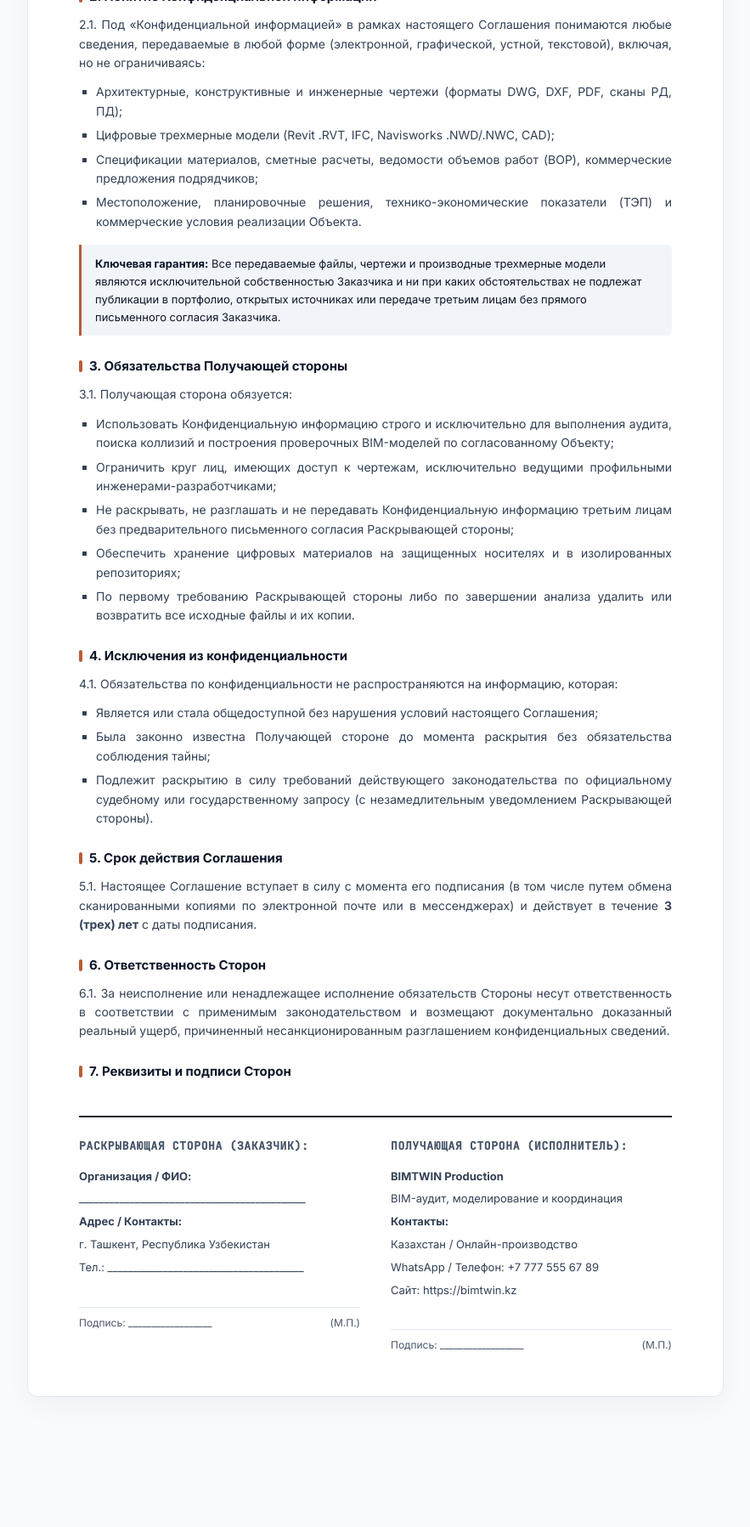
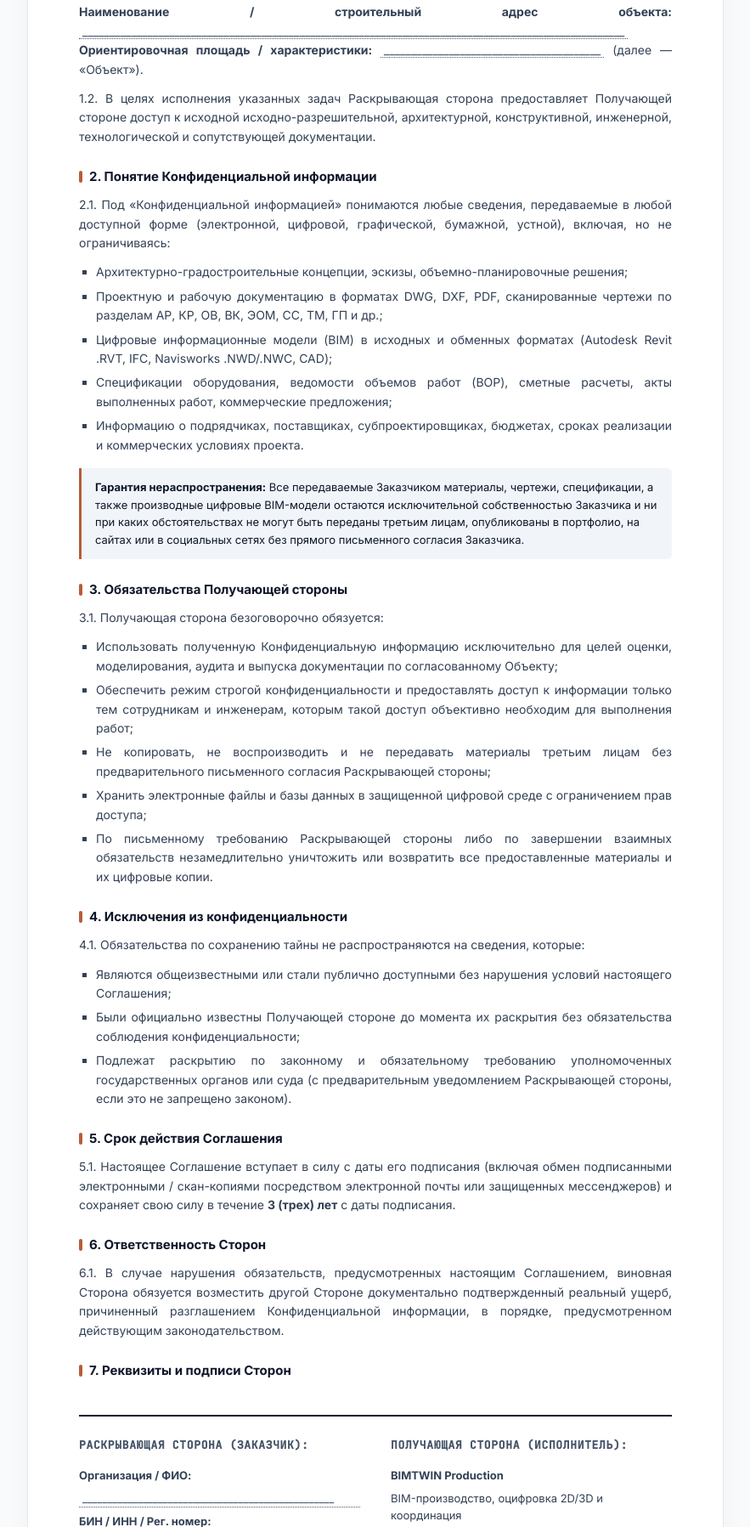
Before and after one commit to iskakovd0504-source/mvp-twin-demo, a plain HTML site: page nda.html in a window 1280 px wide. Shown: the part 750-2547 px from the top of the page at 85% size, without its empty margins (198-1081 px from the left). Before the commit the page ends 2424 px from the top, so only its background shows below. Drawn offline with Linux system fonts and the light colour scheme.

Commit message:
feat: make nda.html a universal template for all clients

```diff
--- a/nda.html
+++ b/nda.html
@@ -3,7 +3,7 @@
 <head>
   <meta charset="utf-8" />
   <meta name="viewport" content="width=device-width, initial-scale=1" />
-  <title>NDA — Соглашение о неразглашении конфиденциальной информации | BIMTWIN</title>
+  <title>Типовое соглашение о неразглашении конфиденциальной информации (NDA) | BIMTWIN</title>
   <style>
     @import url('https://fonts.googleapis.com/css2?family=Inter:wght@400;500;600;700&family=JetBrains+Mono:wght@400;500&display=swap');
 
@@ -174,6 +174,13 @@
       font-size: 13px;
     }
 
+    .field-placeholder {
+      color: var(--muted);
+      border-bottom: 1px dotted var(--muted);
+      padding: 0 4px;
+      font-style: italic;
+    }
+
     .signatures {
       margin-top: 40px;
       padding-top: 24px;
@@ -233,7 +240,7 @@
   <div class="toolbar">
     <div class="toolbar__brand">
       BIMTWIN<span>NDA</span>
-      <small style="color:var(--muted); font-size:12px; font-weight:normal;">Соглашение о конфиденциальности</small>
+      <small style="color:var(--muted); font-size:12px; font-weight:normal;">Типовой шаблон соглашения</small>
     </div>
     <button class="btn-print" onclick="window.print()">🖨️ Распечатать / Сохранить в PDF</button>
   </div>
@@ -242,82 +249,85 @@
     <header class="doc-header">
       <div class="doc-title">
         <h1>Соглашение о конфиденциальности (NDA)</h1>
-        <p>О защите коммерческой тайны, проектной документации и BIM-данных</p>
+        <p>Типовое соглашение о защите коммерческой тайны, проектных чертежей и BIM-моделей</p>
       </div>
       <div class="doc-meta">
-        <div>Номер: <strong>NDA-TWIN-2026/01</strong></div>
-        <div>Объект: ~35 000 м²</div>
+        <div>Номер: <strong>NDA-TWIN-202_ / ___</strong></div>
+        <div>Статус: <strong>Типовой шаблон</strong></div>
       </div>
     </header>
 
     <div class="city-date">
-      <span>г. Ташкент / г. Костанай</span>
-      <span>«___» ____________ 2026 г.</span>
+      <span>г. ________________________</span>
+      <span>«___» ____________ 202_ г.</span>
     </div>
 
     <div class="preamble">
       <p>
-        <strong>Заказчик / Раскрывающая сторона:</strong> ________________________________________________, с одной стороны, и
+        <strong>Заказчик / Раскрывающая сторона:</strong> <span class="field-placeholder">____________________________________________________________________________________</span>, в лице <span class="field-placeholder">________________________________________________</span>, действующего на основании <span class="field-placeholder">________________________________</span>, с одной стороны, и
       </p>
       <p>
-        <strong>Исполнитель / Получающая сторона:</strong> Проектная группа <strong>BIMTWIN</strong> (представитель Iskakov D. / Данил icareun.io), с другой стороны,
+        <strong>Исполнитель / Получающая сторона:</strong> Проектная группа <strong>BIMTWIN</strong> (представители проектно-инженерного производства BIMTWIN.KZ), с другой стороны,
       </p>
       <p>
-        далее совместно именуемые «Стороны», заключили настоящее Соглашение о конфиденциальности (далее — «Соглашение») о нижеследующем:
+        далее совместно именуемые «Стороны», а по отдельности — «Сторона», заключили настоящее Соглашение о конфиденциальности (далее — «Соглашение») о нижеследующем:
       </p>
     </div>
 
     <h2>1. Предмет Соглашения</h2>
     <p>
-      1.1. Стороны намерены взаимодействовать с целью проведения независимого BIM-аудита, выявления междисциплинарных пространственных коллизий, анализа геометрических нестыковок и проверки ведомостей объемов работ (BIM Clash Detection & QTO) по строящемуся объекту общей площадью ориентировочно <strong>35 000 кв. м</strong> (далее — «Объект»).
+      1.1. Стороны намерены осуществлять научно-техническое и проектное сотрудничество, включая передачу исходных материалов для проведения предварительной оценки, выполнения BIM-моделирования, разработки разделов проектной и рабочей документации, независимого BIM-аудита, координации разделов, поиска междисциплинарных коллизий (Clash Detection) и верификации объемов материалов (QTO) в отношении Объекта (Объектов) Заказчика:
     </p>
     <p>
-      1.2. В процессе сотрудничества Раскрывающая сторона передает Получающей стороне доступ к исходной проектной, рабочей документации и сопутствующим техническим данным.
+      <strong>Наименование / строительный адрес объекта:</strong> <span class="field-placeholder">____________________________________________________________________________________________________</span><br>
+      <strong>Ориентировочная площадь / характеристики:</strong> <span class="field-placeholder">________________________________________</span> (далее — «Объект»).
+    </p>
+    <p>
+      1.2. В целях исполнения указанных задач Раскрывающая сторона предоставляет Получающей стороне доступ к исходной исходно-разрешительной, архитектурной, конструктивной, инженерной, технологической и сопутствующей документации.
     </p>
 
     <h2>2. Понятие Конфиденциальной информации</h2>
     <p>
-      2.1. Под «Конфиденциальной информацией» в рамках настоящего Соглашения понимаются любые сведения, передаваемые в любой форме (электронной, графической, устной, текстовой), включая, но не ограничиваясь:
+      2.1. Под «Конфиденциальной информацией» понимаются любые сведения, передаваемые в любой доступной форме (электронной, цифровой, графической, бумажной, устной), включая, но не ограничиваясь:
     </p>
     <ul>
-      <li>Архитектурные, конструктивные и инженерные чертежи (форматы DWG, DXF, PDF, сканы РД, ПД);</li>
-      <li>Цифровые трехмерные модели (Revit .RVT, IFC, Navisworks .NWD/.NWC, CAD);</li>
-      <li>Спецификации материалов, сметные расчеты, ведомости объемов работ (ВОР), коммерческие предложения подрядчиков;</li>
-      <li>Местоположение, планировочные решения, технико-экономические показатели (ТЭП) и коммерческие условия реализации Объекта.</li>
+      <li>Архитектурно-градостроительные концепции, эскизы, объемно-планировочные решения;</li>
+      <li>Проектную и рабочую документацию в форматах DWG, DXF, PDF, сканированные чертежи по разделам АР, КР, ОВ, ВК, ЭОМ, СС, ТМ, ГП и др.;</li>
+      <li>Цифровые информационные модели (BIM) в исходных и обменных форматах (Autodesk Revit .RVT, IFC, Navisworks .NWD/.NWC, CAD);</li>
+      <li>Спецификации оборудования, ведомости объемов работ (ВОР), сметные расчеты, акты выполненных работ, коммерческие предложения;</li>
+      <li>Информацию о подрядчиках, поставщиках, субпроектировщиках, бюджетах, сроках реализации и коммерческих условиях проекта.</li>
     </ul>
 
     <div class="highlight-box">
-      <strong>Ключевая гарантия:</strong> Все передаваемые файлы, чертежи и производные трехмерные модели являются исключительной собственностью Заказчика и ни при каких обстоятельствах не подлежат публикации в портфолио, открытых источниках или передаче третьим лицам без прямого письменного согласия Заказчика.
+      <strong>Гарантия нераспространения:</strong> Все передаваемые Заказчиком материалы, чертежи, спецификации, а также производные цифровые BIM-модели остаются исключительной собственностью Заказчика и ни при каких обстоятельствах не могут быть переданы третьим лицам, опубликованы в портфолио, на сайтах или в социальных сетях без прямого письменного согласия Заказчика.
     </div>
 
     <h2>3. Обязательства Получающей стороны</h2>
-    <p>3.1. Получающая сторона обязуется:</p>
+    <p>3.1. Получающая сторона безоговорочно обязуется:</p>
     <ul>
-      <li>Использовать Конфиденциальную информацию строго и исключительно для выполнения аудита, поиска коллизий и построения проверочных BIM-моделей по согласованному Объекту;</li>
-      <li>Ограничить круг лиц, имеющих доступ к чертежам, исключительно ведущими профильными инженерами-разработчиками;</li>
-      <li>Не раскрывать, не разглашать и не передавать Конфиденциальную информацию третьим лицам без предварительного письменного согласия Раскрывающей стороны;</li>
-      <li>Обеспечить хранение цифровых материалов на защищенных носителях и в изолированных репозиториях;</li>
-      <li>По первому требованию Раскрывающей стороны либо по завершении анализа удалить или возвратить все исходные файлы и их копии.</li>
+      <li>Использовать полученную Конфиденциальную информацию исключительно для целей оценки, моделирования, аудита и выпуска документации по согласованному Объекту;</li>
+      <li>Обеспечить режим строгой конфиденциальности и предоставлять доступ к информации только тем сотрудникам и инженерам, которым такой доступ объективно необходим для выполнения работ;</li>
+      <li>Не копировать, не воспроизводить и не передавать материалы третьим лицам без предварительного письменного согласия Раскрывающей стороны;</li>
+      <li>Хранить электронные файлы и базы данных в защищенной цифровой среде с ограничением прав доступа;</li>
+      <li>По письменному требованию Раскрывающей стороны либо по завершении взаимных обязательств незамедлительно уничтожить или возвратить все предоставленные материалы и их цифровые копии.</li>
     </ul>
 
     <h2>4. Исключения из конфиденциальности</h2>
-    <p>
-      4.1. Обязательства по конфиденциальности не распространяются на информацию, которая:
-    </p>
+    <p>4.1. Обязательства по сохранению тайны не распространяются на сведения, которые:</p>
     <ul>
-      <li>Является или стала общедоступной без нарушения условий настоящего Соглашения;</li>
-      <li>Была законно известна Получающей стороне до момента раскрытия без обязательства соблюдения тайны;</li>
-      <li>Подлежит раскрытию в силу требований действующего законодательства по официальному судебному или государственному запросу (с незамедлительным уведомлением Раскрывающей стороны).</li>
+      <li>Являются общеизвестными или стали публично доступными без нарушения условий настоящего Соглашения;</li>
+      <li>Были официально известны Получающей стороне до момента их раскрытия без обязательства соблюдения конфиденциальности;</li>
+      <li>Подлежат раскрытию по законному и обязательному требованию уполномоченных государственных органов или суда (с предварительным уведомлением Раскрывающей стороны, если это не запрещено законом).</li>
     </ul>
 
     <h2>5. Срок действия Соглашения</h2>
     <p>
-      5.1. Настоящее Соглашение вступает в силу с момента его подписания (в том числе путем обмена сканированными копиями по электронной почте или в мессенджерах) и действует в течение <strong>3 (трех) лет</strong> с даты подписания.
+      5.1. Настоящее Соглашение вступает в силу с даты его подписания (включая обмен подписанными электронными / скан-копиями посредством электронной почты или защищенных мессенджеров) и сохраняет свою силу в течение <strong>3 (трех) лет</strong> с даты подписания.
     </p>
 
     <h2>6. Ответственность Сторон</h2>
     <p>
-      6.1. За неисполнение или ненадлежащее исполнение обязательств Стороны несут ответственность в соответствии с применимым законодательством и возмещают документально доказанный реальный ущерб, причиненный несанкционированным разглашением конфиденциальных сведений.
+      6.1. В случае нарушения обязательств, предусмотренных настоящим Соглашением, виновная Сторона обязуется возместить другой Стороне документально подтвержденный реальный ущерб, причиненный разглашением Конфиденциальной информации, в порядке, предусмотренном действующим законодательством.
     </p>
 
     <h2>7. Реквизиты и подписи Сторон</h2>
@@ -327,10 +337,13 @@
         <h3>Раскрывающая сторона (Заказчик):</h3>
         <div class="sig-details">
           <p><strong>Организация / ФИО:</strong></p>
-          <p>_____________________________________________</p>
-          <p><strong>Адрес / Контакты:</strong></p>
-          <p>г. Ташкент, Республика Узбекистан</p>
-          <p>Тел.: _______________________________________</p>
+          <p class="field-placeholder">__________________________________________________</p>
+          <p><strong>БИН / ИНН / Рег. номер:</strong></p>
+          <p class="field-placeholder">__________________________________________________</p>
+          <p><strong>Юридический / почтовый адрес:</strong></p>
+          <p class="field-placeholder">__________________________________________________</p>
+          <p><strong>Телефон / Email:</strong></p>
+          <p class="field-placeholder">__________________________________________________</p>
         </div>
         <div class="sig-line">
           <span>Подпись: __________________</span>
@@ -342,11 +355,10 @@
         <h3>Получающая сторона (Исполнитель):</h3>
         <div class="sig-details">
           <p><strong>BIMTWIN Production</strong></p>
-          <p>BIM-аудит, моделирование и координация</p>
-          <p><strong>Контакты:</strong></p>
-          <p>Казахстан / Онлайн-производство</p>
-          <p>WhatsApp / Телефон: +7 777 555 67 89</p>
-          <p>Сайт: https://bimtwin.kz</p>
+          <p>BIM-производство, оцифровка 2D/3D и координация</p>
+          <p><strong>География:</strong> Казахстан, Центральная Азия, СНГ</p>
+          <p><strong>Телефон / WhatsApp:</strong> +7 777 555 67 89</p>
+          <p><strong>Веб-сайт:</strong> https://bimtwin.kz</p>
         </div>
         <div class="sig-line">
           <span>Подпись: __________________</span>
```
